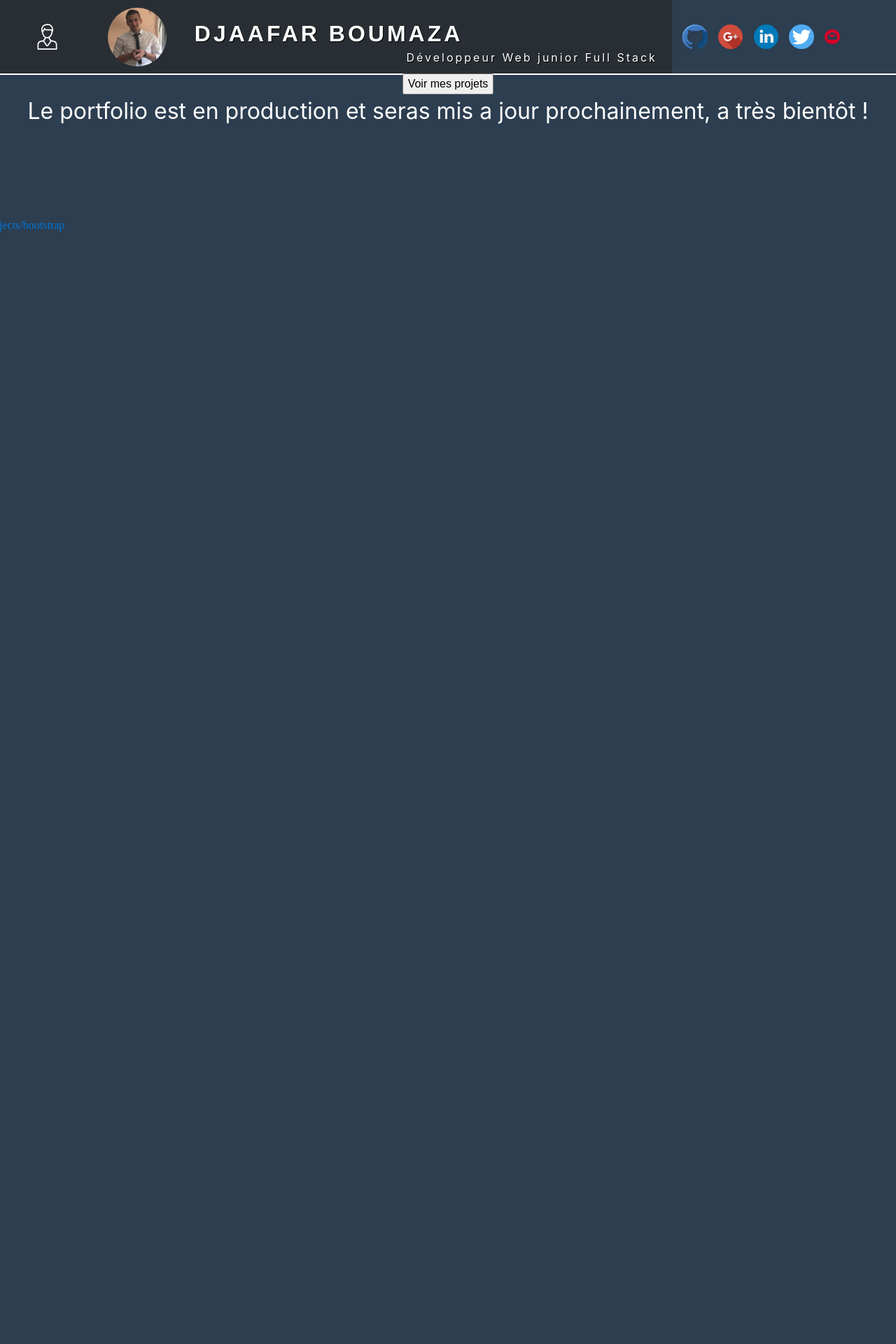
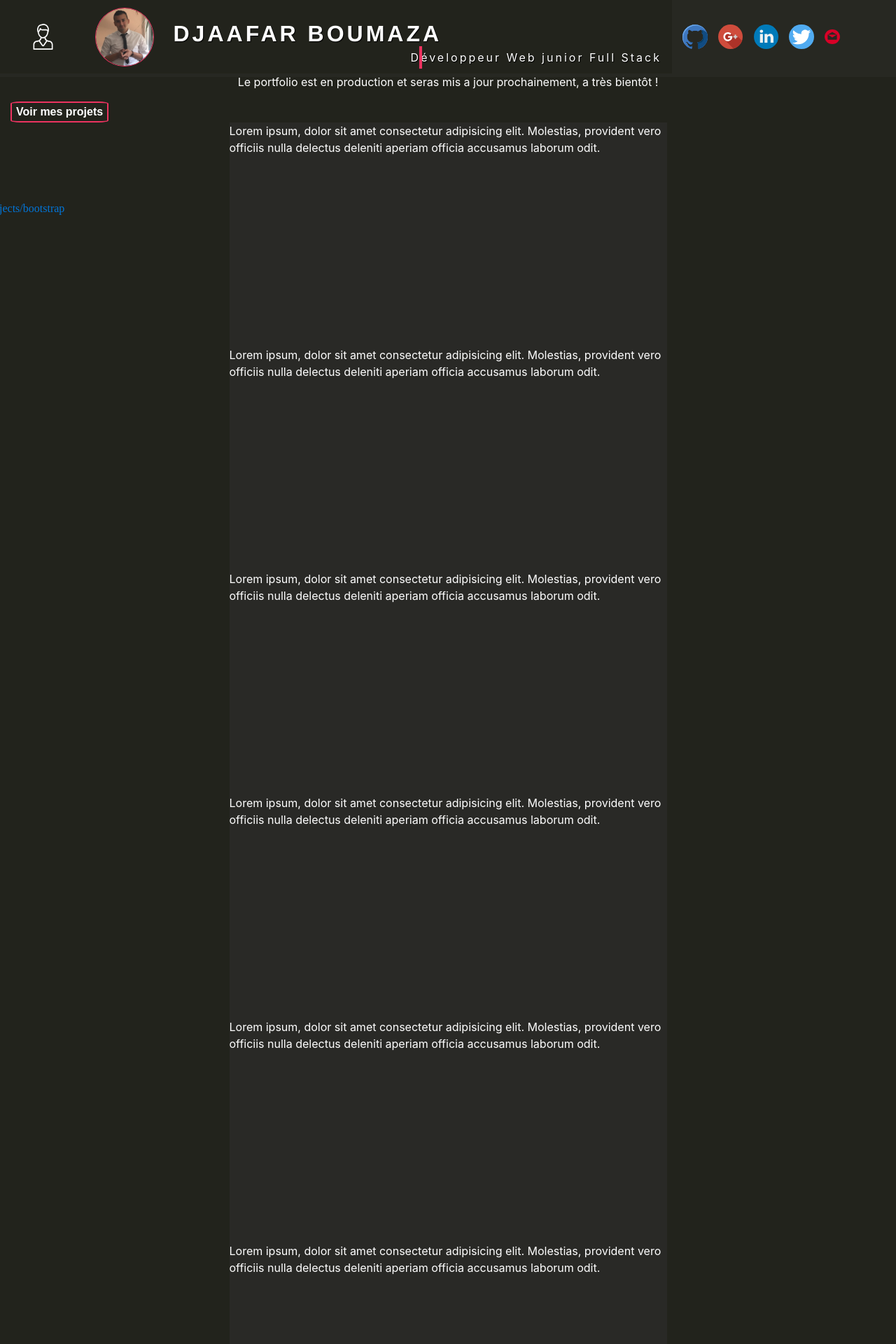
Before and after one commit to NullCodeXx/eportfolio, a PHP site: page / in a window 1280 px wide. Shown: the top 1920 px of the page at 70% size. Before the commit the page ends 331 px from the top, so only its background shows below. Run offline with PHP 8.4, Linux system fonts and the light colour scheme; some web fonts are replaced.

Commit message:
Update form page

```diff
--- a/css/style.css
+++ b/css/style.css
@@ -1,5 +1,16 @@
+/* Keyframes start page */
+
+@keyframes start {
+    0% {
+        opacity: 0;
+    }
+    100% {
+        opacity: 1;
+    }
+}
+
 body {
-    background-color: #2c3e50;
+    background-color: #22231C;
 }
 
 
@@ -8,7 +19,7 @@ body {
 .maintenance-working {
     color: #FFFFFF;
     text-align: center;
-    font-size: 2em;
+    font-size: 1em;
 }
 
 
@@ -22,21 +33,30 @@ body {
 
 /* HEADER */
 
+.header {
+    height: 105px;
+    background-color: #272822;
+}
+
 .bloc-header {
-    background-color: #282e33;
+    background-color: #22231C;
     height: 100%;
     display: flex;
     justify-content: space-around;
     align-items: center;
+    animation: start;
+    animation-duration: 1s;
 }
 
 #logo-profile {
     width: 10%;
     height: 35%;
     display: flex;
+    animation: start;
+    animation-duration: 1s;
 }
 
-.photo-lien {
+.photo-link {
     height: 100%;
     width: 15%;
     display: flex;
@@ -50,6 +70,9 @@ body {
     border-radius: 100%;
     display: flex;
     justify-content: flex-start;
+    animation: start;
+    animation-duration: 1s;
+    border: 1px solid #EC3360;
 }
 
 .name {
@@ -59,6 +82,21 @@ body {
     font-weight: 900;
     font-family: "amita-regular.ttf", Helvetica, sans-serif;
     text-shadow: 1px 1px 1px #000;
+    animation: start;
+    animation-duration: 1s;
+}
+
+.hrUnderTitle1 {
+    width: 3%;
+    background-color: #EC3360;
+    -ms-transform: rotate(90deg);
+    /* IE 9 */
+    -webkit-transform: rotate(90deg);
+    /* Chrome, Safari, Opera */
+    transform: rotate(90deg);
+    border: 2px solid #EC3360;
+    margin-top: 8%;
+    margin-left: -5%;
 }
 
 .functionJob {
@@ -69,6 +107,8 @@ body {
     margin-top: 8%;
     margin-left: -10%;
     text-shadow: 1px 1px 1px #000;
+    animation: start;
+    animation-duration: 1s;
 }
 
 .bloc-header-logo {
@@ -76,12 +116,15 @@ body {
     display: flex;
     justify-content: space-around;
     align-items: center;
+    background-color: #272822;
 }
 
 #logos-reseaux1 {
     width: 70%;
     height: 100%;
     display: flex;
+    animation: start;
+    animation-duration: 1s;
 }
 
 #logos-reseaux1:hover {
@@ -95,6 +138,8 @@ body {
     width: 70%;
     height: 100%;
     display: flex;
+    animation: start;
+    animation-duration: 1s;
 }
 
 #logos-reseaux2:hover {
@@ -108,6 +153,8 @@ body {
     width: 70%;
     height: 100%;
     display: flex;
+    animation: start;
+    animation-duration: 1s;
 }
 
 #logos-reseaux3:hover {
@@ -122,6 +169,8 @@ body {
     height: 100%;
     display: flex;
     border-radius: 100%;
+    animation: start;
+    animation-duration: 1s;
 }
 
 #logos-reseaux4:hover {
@@ -136,6 +185,8 @@ body {
     width: 25%;
     height: 100%;
     display: flex;
+    animation: start;
+    animation-duration: 1s;
 }
 
 #logos-reseaux5:hover {
@@ -146,16 +197,27 @@ body {
 }
 
 .border-line {
-    height: 2px;
+    height: 5px;
     width: 100%;
-    background-color: #fff;
+    background-color: #272822;
+    animation: start;
+    animation-duration: 1s;
 }
 
 
 /* FIN HEADER */
 
 
-/*VOLET DEROULANT START*/
+/*VOLET DEROULANT START + BUTTON*/
+
+.button {
+    background-color: transparent;
+    color: #fff;
+    border: 2px solid #EC3360;
+    border-radius: 10%;
+    font-weight: 600;
+    position: fix;
+}
 
 .main {
     font-family: 'Times New Roman', Times, serif;
@@ -165,9 +227,13 @@ body {
     display: flex;
     align-items: center;
     flex-direction: column;
-    background-color: #3C3C3C;
-    color: lime;
+    color: #EC3360;
     transition: 0.5s;
+}
+
+.hrUnderTitle {
+    width: 80%;
+    background-color: #EC3360;
 }
 
 .insidemain {
@@ -177,7 +243,23 @@ body {
     text-shadow: 1px 1px 1px #000;
     transition: 0.3s;
     opacity: 0;
-    color: red;
+}
+
+.ulProject {
+    list-style: none;
+}
+
+.parafProject {
+    overflow: hidden;
+    text-overflow: ellipsis;
+}
+
+.text-project {
+    text-decoration: none;
+    text-transform: capitalize;
+    background-color: #EC3360;
+    color: #fff;
+    font-weight: 900;
 }
 
 .scrollmain {
@@ -193,37 +275,20 @@ body {
 
 /*VOLET DEROULANT END*/
 
-.minightBlue {
-    height: 105px;
-    background-color: #2c3e50;
+
+/* Bloc de projet prévisualisation */
+
+.previewProject {
+    display: flex;
+    justify-content: center;
+    flex-direction: column;
+    align-items: center;
 }
 
-.blue {
-    height: 100%;
-    background-color: lightblue;
+.test {
+    width: 50%;
+    height: 20em;
+    background-color: rgba(48, 48, 48, 0.5);
+    color: #fff;
+    display: flex;
 }
-
-.green {
-    height: 100%;
-    background-color: green;
-}
-
-.black {
-    height: 100%;
-    background-color: black;
-}
-
-.yellow {
-    height: 100%;
-    background-color: yellow;
-}
-
-.pink {
-    height: 100%;
-    background-color: pink;
-}
-
-.lime {
-    height: 100%;
-    background-color: lime;
-}
--- a/index.php
+++ b/index.php
@@ -38,11 +38,12 @@ foreach($all as $f) {
 </head>
 
 <body class="container-fluid">
-    <header class="row minightBlue">
+    <header class="row header">
         <div class="col-md-9 col-xs-3 bloc-header">
           <img id="logo-profile" src="./content/logos/user.svg" alt="Photo utilisateur">
-          <a href="index.php" title="Accueil" class="photo-lien"><img id="photo-profile" src="./content/photo/photo-reseaux.png" alt="Logo utilisateur"></a>
+          <a href="index.php" title="Accueil" class="photo-link"><img id="photo-profile" src="./content/photo/photo-reseaux.png" alt="Logo utilisateur"></a>
           <h1 class="name">DJAAFAR BOUMAZA</h1>
+          <hr class="hrUnderTitle1">
           <p class="flow-text functionJob">Développeur Web junior Full Stack</p>
         </div>
         <div class="col-md-3 bloc-header-logo">
@@ -54,26 +55,44 @@ foreach($all as $f) {
         </div>
         <div class="border-line"></div>
     </header>
-        <center><button class="button">Voir mes projets</button></center>
-        <p class="maintenance-working">Le portfolio est en production et seras mis a jour prochainement, a très bientôt !</p>
+    <p class="maintenance-working">Le portfolio est en production et seras mis a jour prochainement, a très bientôt !</p>
+        <button class="button" class="btnViewProject">Voir mes projets</button>
 
     <!-- VOLET -->
 
 
     <section class="main">
-        <h2 class="insidemain">Mes Projets </h2>
-        <hr class="insidemain" style="width: 80%;">
+        <h2 class="insidemain"><span class="titleProject">Mes Projets</span></h2>
+        <hr class="hrUnderTitle">
         <div class="scrollmain">
-          <ul>
-            <?php foreach($projects as $p) { ?><li><a href="<?php echo 'projects/' .$p;?>"><?php echo 'projects/' .$p;?></a></li><?php } ?>
+          <ul class="ulProject">
+            <?php foreach($projects as $p) { ?><li><p class='parafProject'><a class="link-project" href="<?php echo 'projects/' .$p;?>"><?php echo 'projects/' .$p;?></a></p></li><?php } ?>
           </ul>
         </div>
     </section>
     <!-- FIN VOLET -->
+    <section class="previewProject">
+      <div class="test">Lorem ipsum, dolor sit amet consectetur adipisicing elit. Molestias, provident vero officiis nulla delectus deleniti aperiam officia accusamus laborum odit.</div>
+      <div class="test">Lorem ipsum, dolor sit amet consectetur adipisicing elit. Molestias, provident vero officiis nulla delectus deleniti aperiam officia accusamus laborum odit.</div>
+      <div class="test">Lorem ipsum, dolor sit amet consectetur adipisicing elit. Molestias, provident vero officiis nulla delectus deleniti aperiam officia accusamus laborum odit.</div>
+      <div class="test">Lorem ipsum, dolor sit amet consectetur adipisicing elit. Molestias, provident vero officiis nulla delectus deleniti aperiam officia accusamus laborum odit.</div>
+      <div class="test">Lorem ipsum, dolor sit amet consectetur adipisicing elit. Molestias, provident vero officiis nulla delectus deleniti aperiam officia accusamus laborum odit.</div>
+      <div class="test">Lorem ipsum, dolor sit amet consectetur adipisicing elit. Molestias, provident vero officiis nulla delectus deleniti aperiam officia accusamus laborum odit.</div>
+      <div class="test">Lorem ipsum, dolor sit amet consectetur adipisicing elit. Molestias, provident vero officiis nulla delectus deleniti aperiam officia accusamus laborum odit.</div>
+      <div class="test">Lorem ipsum, dolor sit amet consectetur adipisicing elit. Molestias, provident vero officiis nulla delectus deleniti aperiam officia accusamus laborum odit.</div>
+      <div class="test">Lorem ipsum, dolor sit amet consectetur adipisicing elit. Molestias, provident vero officiis nulla delectus deleniti aperiam officia accusamus laborum odit.</div>
+      <div class="test">Lorem ipsum, dolor sit amet consectetur adipisicing elit. Molestias, provident vero officiis nulla delectus deleniti aperiam officia accusamus laborum odit.</div>
+      <div class="test">Lorem ipsum, dolor sit amet consectetur adipisicing elit. Molestias, provident vero officiis nulla delectus deleniti aperiam officia accusamus laborum odit.</div>
+      <div class="test">Lorem ipsum, dolor sit amet consectetur adipisicing elit. Molestias, provident vero officiis nulla delectus deleniti aperiam officia accusamus laborum odit.</div>
+      <div class="test">Lorem ipsum, dolor sit amet consectetur adipisicing elit. Molestias, provident vero officiis nulla delectus deleniti aperiam officia accusamus laborum odit.</div>
+      <div class="test">Lorem ipsum, dolor sit amet consectetur adipisicing elit. Molestias, provident vero officiis nulla delectus deleniti aperiam officia accusamus laborum odit.</div>
+      <div class="test">Lorem ipsum, dolor sit amet consectetur adipisicing elit. Molestias, provident vero officiis nulla delectus deleniti aperiam officia accusamus laborum odit.</div>
+      <div class="test">Lorem ipsum, dolor sit amet consectetur adipisicing elit. Molestias, provident vero officiis nulla delectus deleniti aperiam officia accusamus laborum odit.</div>
+      <div class="test">Lorem ipsum, dolor sit amet consectetur adipisicing elit. Molestias, provident vero officiis nulla delectus deleniti aperiam officia accusamus laborum odit.</div>
+      <div class="test">Lorem ipsum, dolor sit amet consectetur adipisicing elit. Molestias, provident vero officiis nulla delectus deleniti aperiam officia accusamus laborum odit.</div>
+    </section>
 
 <script src="./script.js"></script>
-
-
 <!-- Temporaire, dans le fichier .gitignore, je le place ici cause probleme du dossier project.
 *
 !.gitignore
--- a/script.js
+++ b/script.js
@@ -1,5 +1,6 @@
 // Volet déroulant.
 window.load = init();
+
 
 function init() {
     let click = 1;
@@ -8,12 +9,18 @@ function init() {
             let main = document.body.querySelector(".main");
             let inside = document.querySelectorAll(".insidemain");
             let scrollMain = document.querySelector(".scrollmain");
+            let titleProject = document.querySelector(".titleProject");
+            let linkProjet = document.querySelector(".link-project");
             //Ajout de plusieurs click pour la condition.
             click += 1;
             //Ajout de la condition.
             if (click % 2 === 0) {
-                main.style.width = "30%";
-                main.style.backgroundColor = "#132532";
+                main.style.height = "100%";
+                main.style.width = "100%";
+                main.style.backgroundColor = "#272822";
+                scrollMain.style.overflow = "hidden";
+                titleProject.style.color = '#fff';
+                linkProjet.style.color = '#fff';
                 console.log("2");
                 setTimeout(function() {
                     scrollMain.style.overflow = "auto";
@@ -22,9 +29,11 @@ function init() {
                     inside[i].style.opacity = "1";
                 }
             } else {
-                main.style.width = "0%";
-                main.style.backgroundColor = "#0A151C";
-                scrollMain.style.overflow = "hidden";
+                main.style.height = "0%";
+                main.style.backgroundColor = "#22231C";
+                main.style.overflow = "hidden";
+                titleProject.style.color = '#fff';
+                linkProjet.style.color = '#fff';
                 for (let i = 0; i < inside.length; i++) {
                     inside[i].style.opacity = "0";
                 }
```
